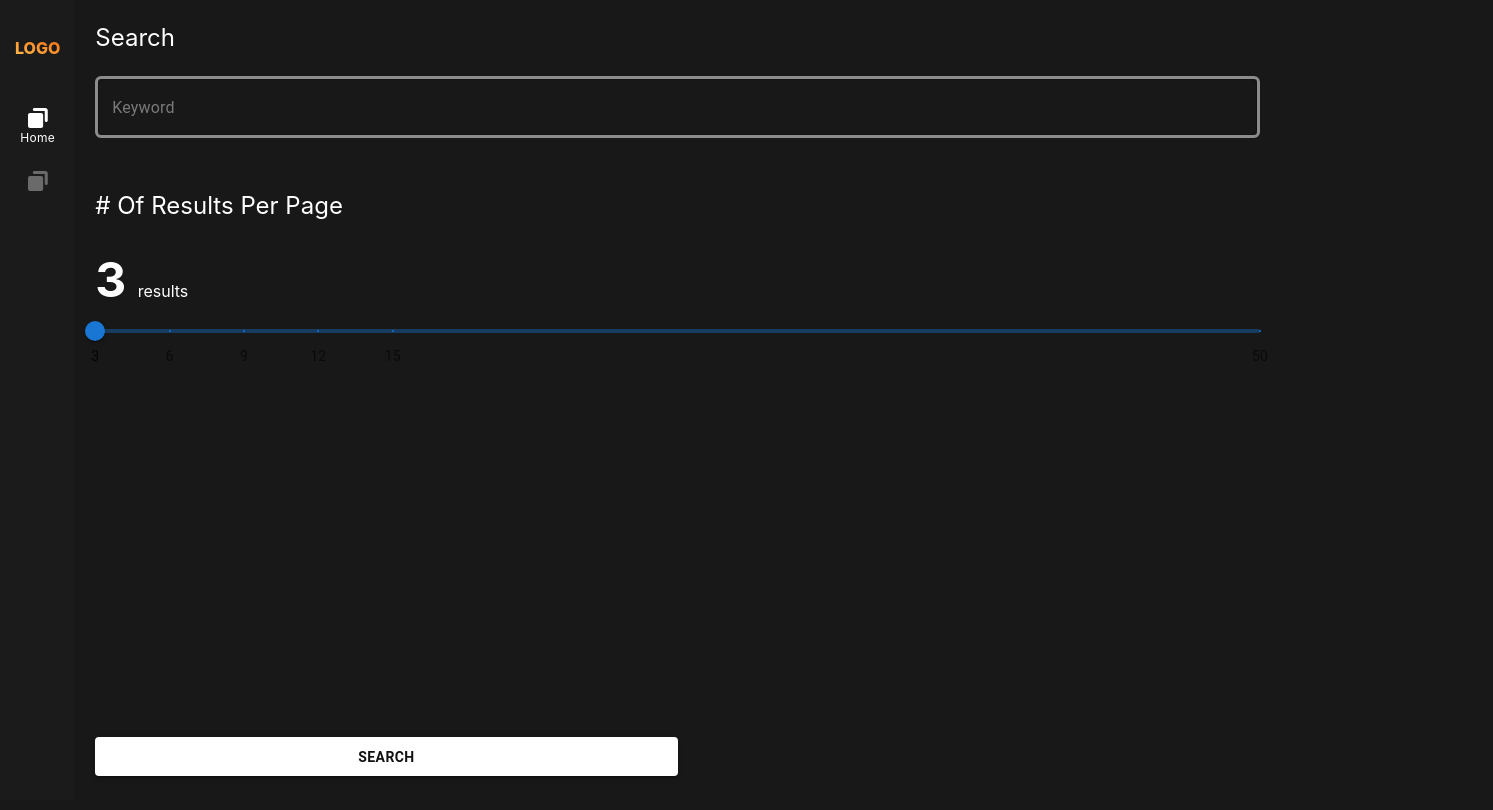
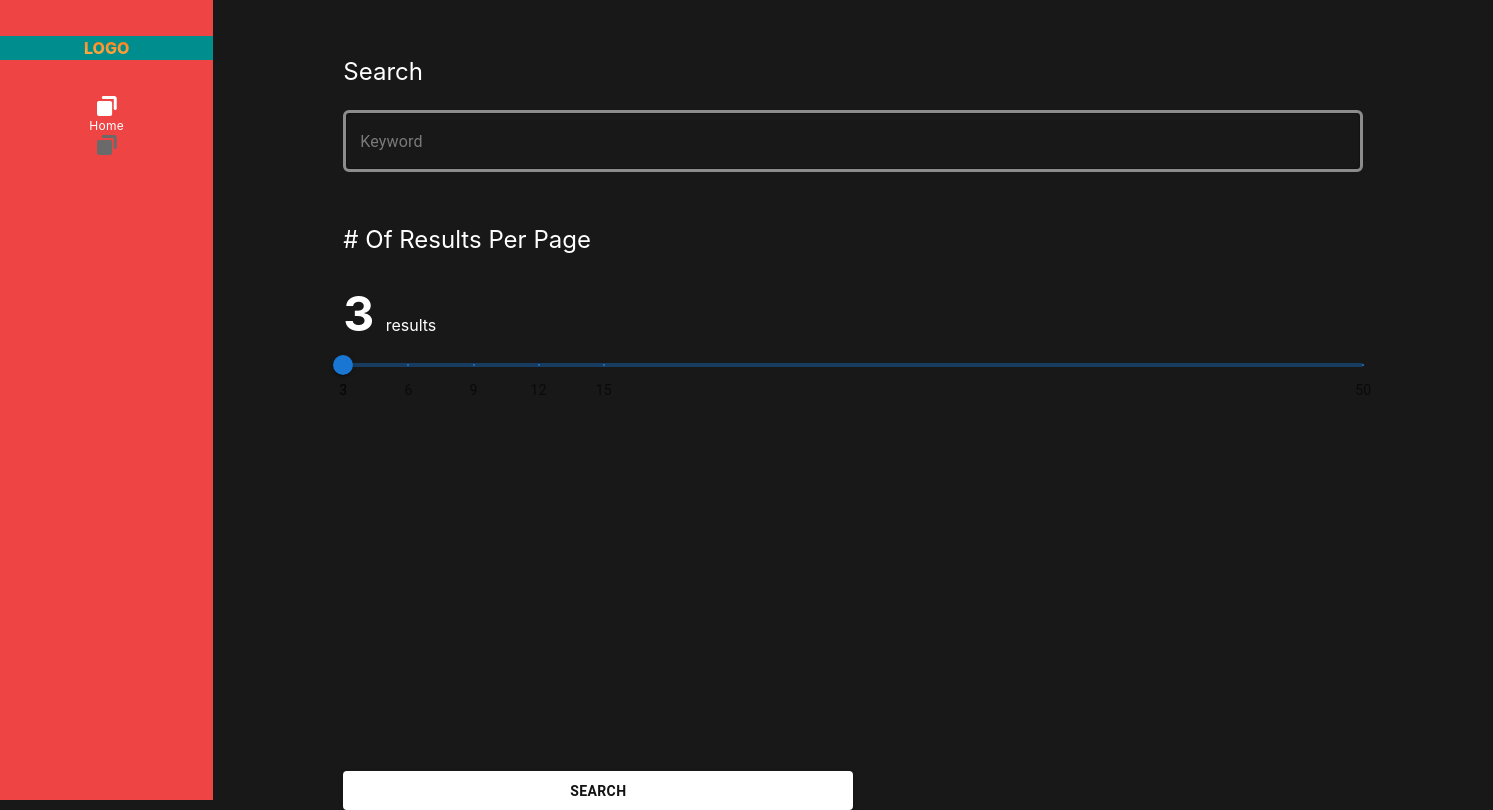
Before and after one commit to dickisujadi/aha, a React (Create React App) app: page / in a window 1280 px wide. Shown: the whole page, 1493 px wide, since content can reach past the window. Built offline with nearby package versions, Linux system fonts and the light colour scheme; no server answers.

Commit message:
add sidebar logic and clean code

```diff
--- a/src/App.tsx
+++ b/src/App.tsx
@@ -10,12 +10,17 @@ function App() {
   return (
     <div className="App flex xs:flex-col w-screen">
       <Router>
+        <div className='h-screen w-2/12 xs:h-[4.375rem] xs:w-screen'>
           <Sidebar />
+        </div>
+
+        <div className='w-10/12'>
           <Routes>
             <Route path='/' element={<Home />} />
             <Route path='/tags' element={<Tags />} />
             <Route path='/search' element={<Search />} />
           </Routes>
+        </div>
       </Router>
     </div>
   );
--- a/src/components/Sidebar.tsx
+++ b/src/components/Sidebar.tsx
@@ -5,26 +5,19 @@ export function Sidebar() {
     const currentLocation = useLocation();
     const { pathname } = currentLocation;
 
-    const logoSwitchHandler = (_pathname : string, label : string) => {
-        const isActive : boolean = _pathname === pathname ? true : false;
-        return (<div className="my-3">
-                {GetLogo({isActive, label})}
-            </div>)
-    }
-
     return (
-        <div className="h-screen w-20 bg-[#1B1B1B] border-r-white flex flex-col xs:h-[4.38rem] xs:w-screen xs:bg-[#181818]">
+        <div className="w-full h-full bg-red-500 border-r-white flex flex-col xs:bg-[#181818]">
             <div className="my-9 font-extrabold text-transparent bg-clip-text bg-gradient-to-tr from-[#FFD25F] to-[#FF5C01] -backdrop-hue-rotate-180 uppercase text-center xs:text-left xs:mx-5">
                 Logo
             </div>
             <div className="xs:hidden block">
                 <Link to='/'>
-                    {logoSwitchHandler('/', 'home')}
+                    <GetLogo location="home"/>
                 </Link>
             </div>
             <div className="xs:hidden block">
                 <Link to='/tags'>
-                    {logoSwitchHandler('/tags', 'tags')}
+                    <GetLogo location="tags"/>
                 </Link>
             </div>
         </div>
--- a/src/pages/Home.tsx
+++ b/src/pages/Home.tsx
@@ -5,6 +5,7 @@ import SearchBar from "../ui/SearchBar";
 import SliderComponent from "../ui/SliderComponent";
 import requests from "../utilities/requests";
 import { Profiles } from "../components/Profiles";
+import { Link } from "react-router-dom";
 
 export function Home() {
     const [activeTabIndex, setActiveTabIndex] = useState<string>('0');
@@ -53,15 +54,10 @@ export function Home() {
         }, 250);
     };
 
-    useEffect(() => {
-        console.log(keywords);
-
-    }, [keywords])
-
     return (
         <div className="flex flex-row h-fit w-screen">
 
-            <div className="mx-5  md:mx-[8.125rem] md:mt-[2.125rem] w-full 2xl:w-8/12">
+            <div className="xs:mx-5 sm:mx-5 mx-[8.125rem] mt-[2.125rem] w-full 2xl:w-8/12">
                 <p className="text-2xl text-left capitalize leading-9 my-[1.25rem]">search</p>
 
                 <div>
@@ -81,7 +77,9 @@ export function Home() {
                 </div>
 
                 <div className="w-6/12 xs:w-full">
-                    <PrimaryButton content="search" onButtonClick={searchHandler}/>
+                    <Link to='/search'>
+                        <PrimaryButton content="search" onButtonClick={searchHandler}/>
+                    </Link>
                 </div>
 
             </div>
--- a/src/pages/Search.tsx
+++ b/src/pages/Search.tsx
@@ -1,8 +1,10 @@
+import { Link } from "react-router-dom";
+
 export function Search() {
 
     return (
         <div className="mx-[16.0625rem] flex flex-col">
-            Search
+            <Link to='/'> {'<'} </Link> Search
         </div>
     )
 }
--- a/src/ui/SearchBar.tsx
+++ b/src/ui/SearchBar.tsx
@@ -21,9 +21,6 @@ function SearchBar({ onChange }: SearchBarProps) {
         setText({...text, [prop]: event.target.value});
     };
 
-    useEffect(() => {
-        console.log(text);
-    }, [text])
     return (
         <div className='w-full h-full'>
             <FormControl variant="outlined" fullWidth>
--- a/src/utilities/GetLogo.tsx
+++ b/src/utilities/GetLogo.tsx
@@ -1,26 +1,28 @@
+import { useLocation } from "react-router-dom";
 import Active from "./../assets/active.svg";
 import Inactive from "./../assets/inactive.svg";
 
 interface GetLogoProps {
-    isActive : boolean,
-    label : string
+    location : string,
 }
 
-export default function GetLogo({isActive, label}: GetLogoProps) {
-    switch (isActive) {
-        case true:
+export default function GetLogo({location}: GetLogoProps) {
+    const { pathname } = useLocation();
+    const currentLocation = location == 'home' ? '/' : `/${location}`;
+    let isActive = pathname === currentLocation ? true : false;
+
+    if(pathname === '/search' && location === 'home') isActive = true;
+
+    if(isActive) {
         return (<>
             <img src={Active} alt="active" className="mx-auto"/>
-                    <p className="capitalize font-normal text-xs leading-[150%] tracking-wide">{label}</p>
+            <p className="capitalize font-normal text-xs leading-[150%] tracking-wide">{location}</p>
         </>
         )
-            break;
-        case false:
+    }
+
     return (<>
         <img src={Inactive} alt="active" className="mx-auto"/>
     </>
     )
-        default:
-            break;
 }
-}
```
Lines whose indentation alone changed are shown as unchanged.
